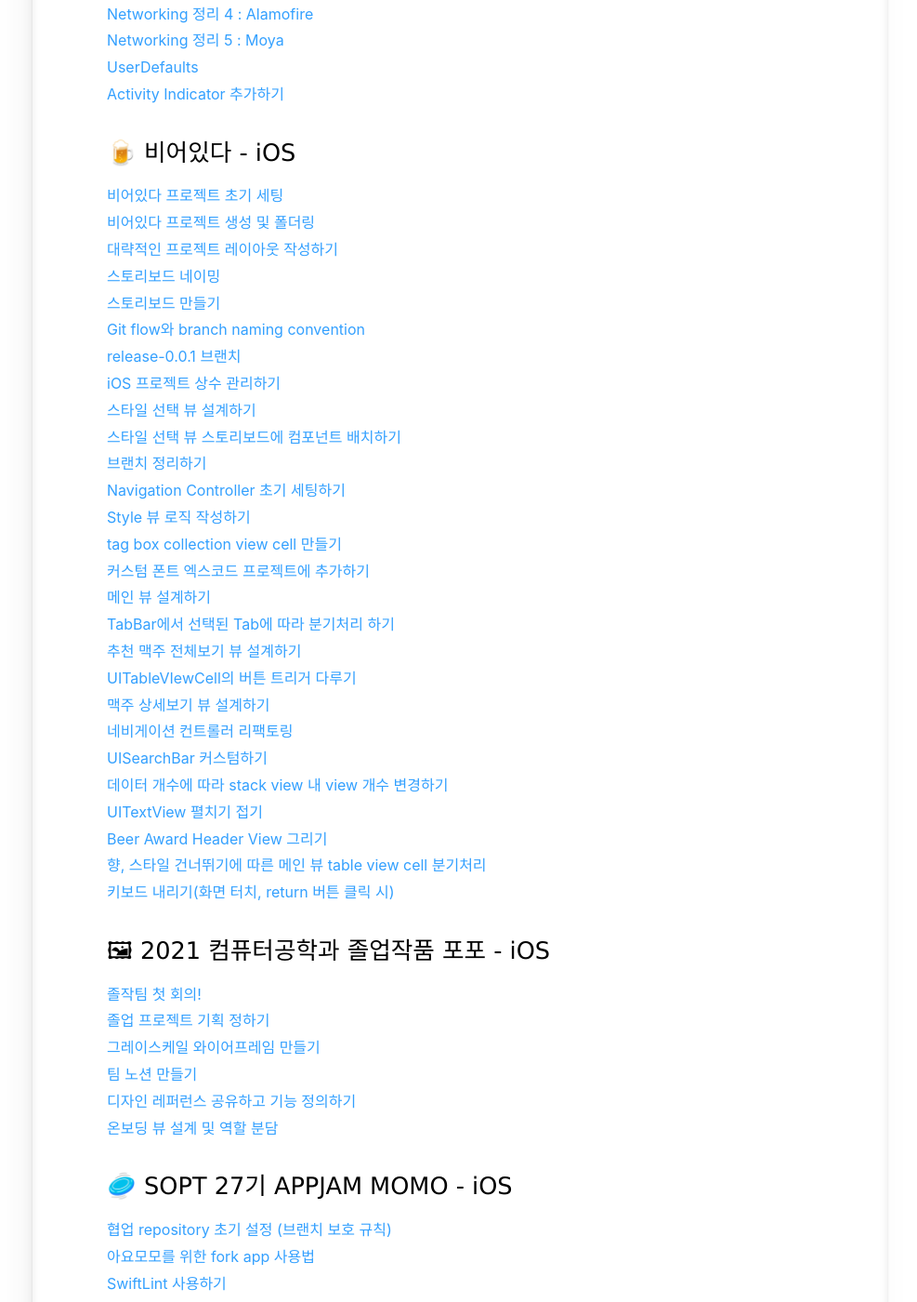
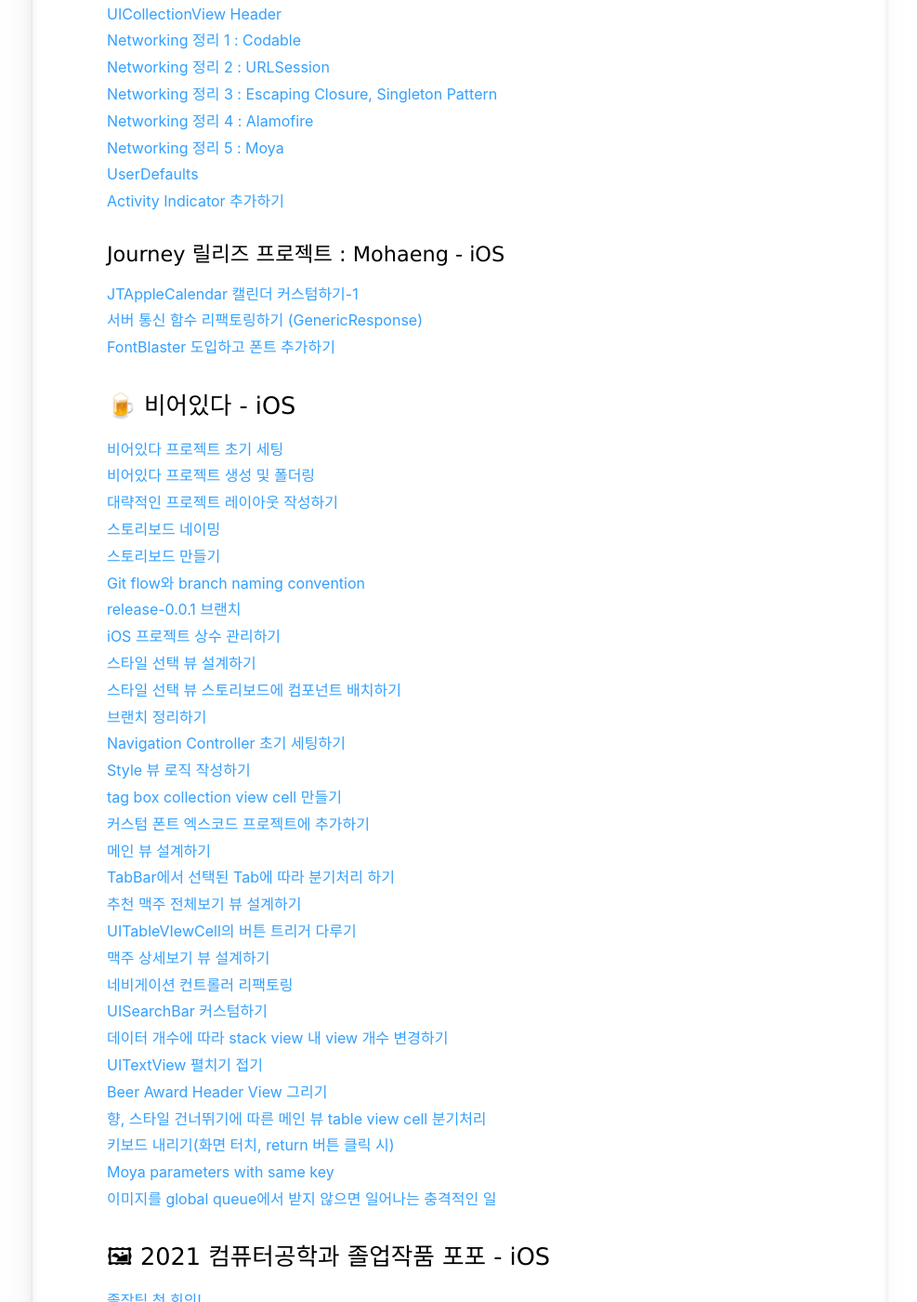
Before and after one commit to jeongchoyi/jeongchoyi.github.io, a Jekyll site: the page built from devpost/index.html, in a window 1280 px wide and 1400 px high, scrolled down 2150 px. Shown: the whole window at 93% size, without its empty margins (145-1132 px from the left). Built offline with Jekyll 4.4.1, drawn with Linux system fonts in a browser that asks for light colours; some web fonts are replaced; some of the changed text lies outside the part shown.

Commit message:
add post

```diff
--- a/devpost/index.html
+++ b/devpost/index.html
@@ -7,6 +7,10 @@
 
 <h3>🍄 algorithm - Swift</h3>
 <a href="https://iamcho2.github.io/2021/08/02/swift-for-algorithm">알고리즘을 위한 Swift 정리</a><br>
+<a href="https://iamcho2.github.io/2021/08/14/math-for-PS">알고리즘을 위한 수학 공식 정리 (Swift)</a><br>
+<a href="https://iamcho2.github.io/2021/08/15/String-Apple-docs">String - Apple 공식 문서 읽기 (Swift)</a><br>
+<a href="https://iamcho2.github.io/2021/08/18/Swift-Algorithm-note">Swift 알고리즘 문제들을 풀면서 자주 찾게되는 것들</a><br>
+<a href="https://iamcho2.github.io/2021/08/19/Swift-ASCII-string-character">Swift 문자, 문자열과 ASCII 코드</a><br>
 
 <h3>🛹 algorithm - C++</h3>
 <a href="https://iamcho2.github.io/2021/05/10/C++Functions">C++ 함수 아카이브</a><br>
@@ -70,6 +74,10 @@
 <a href="https://iamcho2.github.io/2021/07/10/Networking-5">Networking 정리 5 : Moya</a><br>
 <a href="https://iamcho2.github.io/2021/07/13/UserDefaults">UserDefaults</a><br>
 <a href="https://iamcho2.github.io/2021/07/14/activity-indicator">Activity Indicator 추가하기</a><br>
+<h4> Journey 릴리즈 프로젝트 : Mohaeng - iOS</h4>
+<a href="https://iamcho2.github.io/2021/08/10/custom-calendar-with-JTAC">JTAppleCalendar 캘린더 커스텀하기-1</a><br>
+<a href="https://iamcho2.github.io/2021/08/16/refactoring-to-GenericResponse">서버 통신 함수 리팩토링하기 (GenericResponse)</a><br>
+<a href="https://iamcho2.github.io/2021/08/20/FontBlaster">FontBlaster 도입하고 폰트 추가하기</a><br>
 
 <h3>🍺 비어있다 - iOS</h3>
 <a href="https://iamcho2.github.io/2021/03/13/beer-itda-setting">비어있다 프로젝트 초기 세팅</a><br>
@@ -99,6 +107,8 @@
 <a href="https://iamcho2.github.io/2021/06/10/beer-award-header-view">Beer Award Header View 그리기</a><br>
 <a href="https://iamcho2.github.io/2021/06/10/hide-table-cell-using-enum">향, 스타일 건너뛰기에 따른 메인 뷰 table view cell 분기처리</a><br>
 <a href="https://iamcho2.github.io/2021/06/19/hide-keyboard-after-touch-VC">키보드 내리기(화면 터치, return 버튼 클릭 시)</a><br>
+<a href="https://iamcho2.github.io/2021/08/04/moya-parameters-with-same-key">Moya parameters with same key</a><br>
+<a href="https://iamcho2.github.io/2021/08/05/fetch-image-in-global-queue">이미지를 global queue에서 받지 않으면 일어나는 충격적인 일</a><br>
 
 <h3>🖼 2021 컴퓨터공학과 졸업작품 포포 - iOS</h3>
 <a href="https://iamcho2.github.io/2021/02/03/senier-project-first-meeting">졸작팀 첫 회의!</a><br>
```
